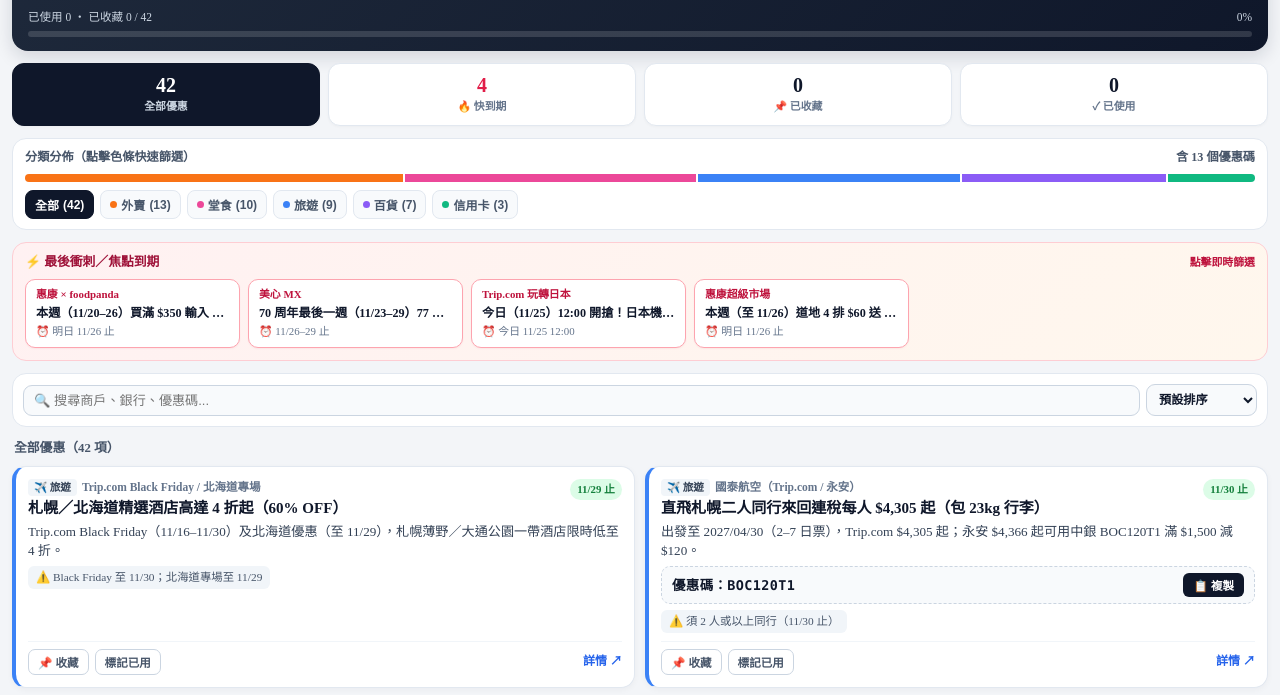
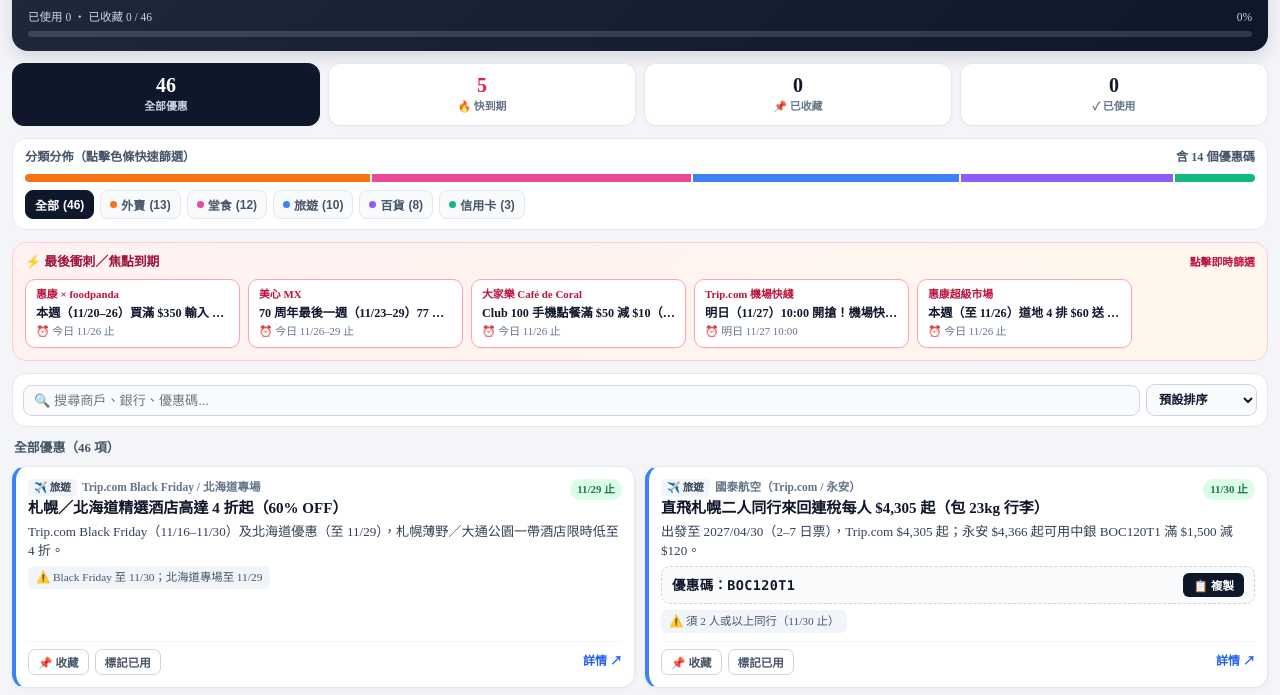
Before and after one commit to fungkenny/pickle-dashboard, a plain HTML site: page hk-deals-express.html in a window 1280 px wide. Shown: the part 76-771 px from the top of the page. Drawn offline with Linux system fonts and the light colour scheme.

Commit message:
Update hk-deals-express 2026-11-26

```diff
--- a/hk-deals-express.html
+++ b/hk-deals-express.html
@@ -502,7 +502,7 @@
     <div class="hero-top">
       <div>
         <div class="hero-title">🏷️ 香港優惠速遞 Dashboard</div>
-        <div class="hero-sub">最後掃描：2026-11-25（HKT）｜每日 09:30 更新</div>
+        <div class="hero-sub">最後掃描：2026-11-26（HKT）｜每日 09:30 更新</div>
       </div>
       <div class="live-pill"><span class="live-dot"></span>自動監察中</div>
     </div>
@@ -791,7 +791,7 @@
         id: "keeta-unionpay-weekday",
         cat: "food",
         merchant: "KeeTa × 銀聯 / BoC Pay+ / Apple Pay",
-        title: "逢週一至五單筆滿 HK$180 即減 HK$15（今日 11/25 適用）",
+        title: "逢週一至五單筆滿 HK$180 即減 HK$15（今日 11/26 適用）",
         desc: "10/26–11/30 逢星期一至五以銀聯（含 Apple Pay 綁定銀聯卡、BoC Pay+）支付 KeeTa 外送或自取滿 $180 即減 $15；全期最多享 4 次。",
         code: "",
         condition: "逢週一至五適用，每日限享 1 次",
@@ -807,8 +807,8 @@
         title: "本週（11/20–26）買滿 $350 輸入 WELL10 享 9 折（最高減 $50）＋免運費",
         desc: "惠康 foodpanda 訂單滿 $350 輸入 WELL10 全單 9 折（減高達 $50）兼免運費＋賺 3x yuu 分；日本北海道帶子 $69/包。",
         code: "WELL10",
-        condition: "滿 $350 適用，名額有限（明日 11/26 止）",
-        expires: "明日 11/26 止",
+        condition: "滿 $350 適用，名額有限（今日 11/26 止）",
+        expires: "今日 11/26 止",
         urgent: true,
         url: "https://www.foodpanda.hk/",
         userState: "active"
@@ -817,7 +817,7 @@
         id: "foodpanda-hsbc-wed",
         cat: "food",
         merchant: "foodpanda × 滙豐 pandapro",
-        title: "逢周三至周六滿 HK$200 享 5% PandaPay 回贈（今日 11/25 適用）",
+        title: "逢周三至周六滿 HK$200 享 5% PandaPay 回贈（今日 11/26 適用）",
         desc: "pandapro 會員於周三至周六用滙豐信用卡落外賣或自取單折後滿 $200 享 5% PandaPay 回贈（每單上限 $15）。",
         code: "",
         condition: "須為 pandapro 會員並用滙豐卡",
@@ -911,10 +911,36 @@
         title: "70 周年最後一週（11/23–29）77 折：$38 漢堡扒／$43 焗豬｜11/26 止燒腩仔 $68",
         desc: "11/23–29 午晚市漢堡扒飯 $38、焗豬扒飯 $43、晚市花膠雞水餃鍋 $49；11/23–26 15:30 起外賣燒腩仔半斤 $68、加半隻沙薑雞 $98（6折）；另《起筷》$8 券至 11/30。",
         code: "",
-        condition: "只限堂食及外賣自取（燒腩仔/沙薑雞明日 11/26 止）",
-        expires: "11/26–29 止",
+        condition: "只限堂食及外賣自取（燒腩仔/沙薑雞今日 11/26 止）",
+        expires: "今日 11/26–29 止",
         urgent: true,
         url: "https://www.maximsmx.com.hk/",
+        userState: "active"
+      },
+      {
+        id: "cdc-app10-nov26",
+        cat: "dining",
+        merchant: "大家樂 Café de Coral",
+        title: "Club 100 手機點餐滿 $50 減 $10（今日 11/26 最後）＋每週賞 $15",
+        desc: "11/24–26 每日開大家樂 App 搶全日手機點餐滿 $50 減 $10 優惠券（今日最後）；另每週單次惠顧滿 $31 達 3 次賞 $5、滿 5 次再賞 $10 樂賞錢。",
+        code: "",
+        condition: "須用大家樂 App Club 100 會員搶券",
+        expires: "今日 11/26 止",
+        urgent: true,
+        url: "https://www.cafedecoralfastfood.com/",
+        userState: "active"
+      },
+      {
+        id: "enjoy-maxims-thu",
+        cat: "dining",
+        merchant: "恒生 enJoy 卡 × 美心中菜",
+        title: "逢星期四（今日 11/26 適用）主餐牌低至 5 折＋20x yuu 積分",
+        desc: "逢週四憑已綁定 yuu 之恒生 enJoy 卡於美心皇宮、翠園、八月花等指定美心中菜享主餐牌低至 5 折／低至 6 折優惠兼賺 20x yuu 積分。",
+        code: "",
+        condition: "逢星期四適用，茶芥及加一另計",
+        expires: "逢週四適用",
+        urgent: false,
+        url: "https://www.hangseng.com/",
         userState: "active"
       },
       {
@@ -970,16 +996,29 @@
         userState: "active"
       },
       {
-        id: "tripcom-gojapan-nov25",
+        id: "tripcom-hsbc-thu",
         cat: "travel",
-        merchant: "Trip.com 玩轉日本",
-        title: "今日（11/25）12:00 開搶！日本機票減 $400｜札幌酒店 HK$399/晚",
-        desc: "今日中午 12:00 App 搶日本機票滿 $3,000 減 $400/$200、日本酒店滿 $3,000 減 $200、住宿 95 折（上限 $110）；一口價 THE GATE HOTEL 札幌 HK$399/晚。",
-        code: "",
-        condition: "今日 12:00 開搶，App 限定",
-        expires: "今日 11/25 12:00",
+        merchant: "Trip.com × 滙豐信用卡",
+        title: "逢週四 10:00 放新額！機票滿 $3,000 減 $350｜酒店滿 $2,500 減 $300",
+        desc: "即日至 12/23 逢星期四早上 10:00 更新名額：機票輸入 HSBC350F 滿 $3,000 減 $350；酒店輸入 HSBC300H 滿 $2,500 減 $300（出發／入住至 2027/08/31）。",
+        code: "HSBC350F",
+        condition: "逢週四 10:00 更新名額（今日 11/26 放額）",
+        expires: "12/23 止",
+        urgent: false,
+        url: "https://hk.trip.com/",
+        userState: "active"
+      },
+      {
+        id: "tripcom-ae-bogo-nov27",
+        cat: "travel",
+        merchant: "Trip.com 機場快綫",
+        title: "明日（11/27）10:00 開搶！機場快綫車票限時買一送一",
+        desc: "11/27 星期五早上 10:00 準時於 Trip.com 開搶機場快綫單程／來回車票買一送一，數量有限，先到先得。",
+        code: "",
+        condition: "11/27 10:00 開搶，名額有限",
+        expires: "明日 11/27 10:00",
         urgent: true,
-        url: "https://hk.trip.com/sale/w/37676/gojapan.html",
+        url: "https://hk.trip.com/",
         userState: "active"
       },
       {
@@ -1028,17 +1067,30 @@
         title: "本週（至 11/26）道地 4 排 $60 送 $52 禮品｜銀魚 $22｜雪糕 5 件 8 折",
         desc: "11/20–26 銀魚 $22/包（49 折）、十字奶 $19/3 盒、道地 6 包裝 4 排 $60 送 $52 禮品、單件裝雪糕 5 件以上 8 折。",
         code: "",
-        condition: "門市適用，貨品視乎分店供應（明日 11/26 止）",
-        expires: "明日 11/26 止",
+        condition: "門市適用，貨品視乎分店供應（今日 11/26 止）",
+        expires: "今日 11/26 止",
         urgent: true,
         url: "https://www.wellcome.com.hk/",
+        userState: "active"
+      },
+      {
+        id: "citysuper-winterfest-nov28",
+        cat: "shopping",
+        merchant: "city'super Winterfest",
+        title: "會員購物日（11/25–28）低至 8 折｜網店滿 $500 送 $50 券",
+        desc: "11/25–28 super e 會員享食品部低至 85 折、LOG-ON 低至 8 折、酒品低至 9 折；網店單筆滿 $500 送 $50 券（最多 5 張），門市滿 $2,000 送 $200。",
+        code: "",
+        condition: "須登入 super e 會員（至 11/28）",
+        expires: "11/28 止",
+        urgent: false,
+        url: "https://online.citysuper.com.hk/",
         userState: "active"
       },
       {
         id: "dbs-compass-wed",
         cat: "shopping",
         merchant: "全港超市 × DBS COMPASS VISA",
-        title: "逢星期三（今日 11/25 適用）滿 $300 享 8%「一扣即享」回贈",
+        title: "逢星期三全港超市滿 $300 享 8%「一扣即享」回贈",
         desc: "逢週三於全港實體或網上超市（百佳、惠康、AEON、Donki、HKTVmall 等）單一淨簽賬滿 $300 享 8% 回贈（月首 $2,000 合資格交易）。",
         code: "",
         condition: "須於 DBS Card+ App 開啟推送並一扣即享",
```
Also changed, not shown: index.html (+2 -2 lines).
